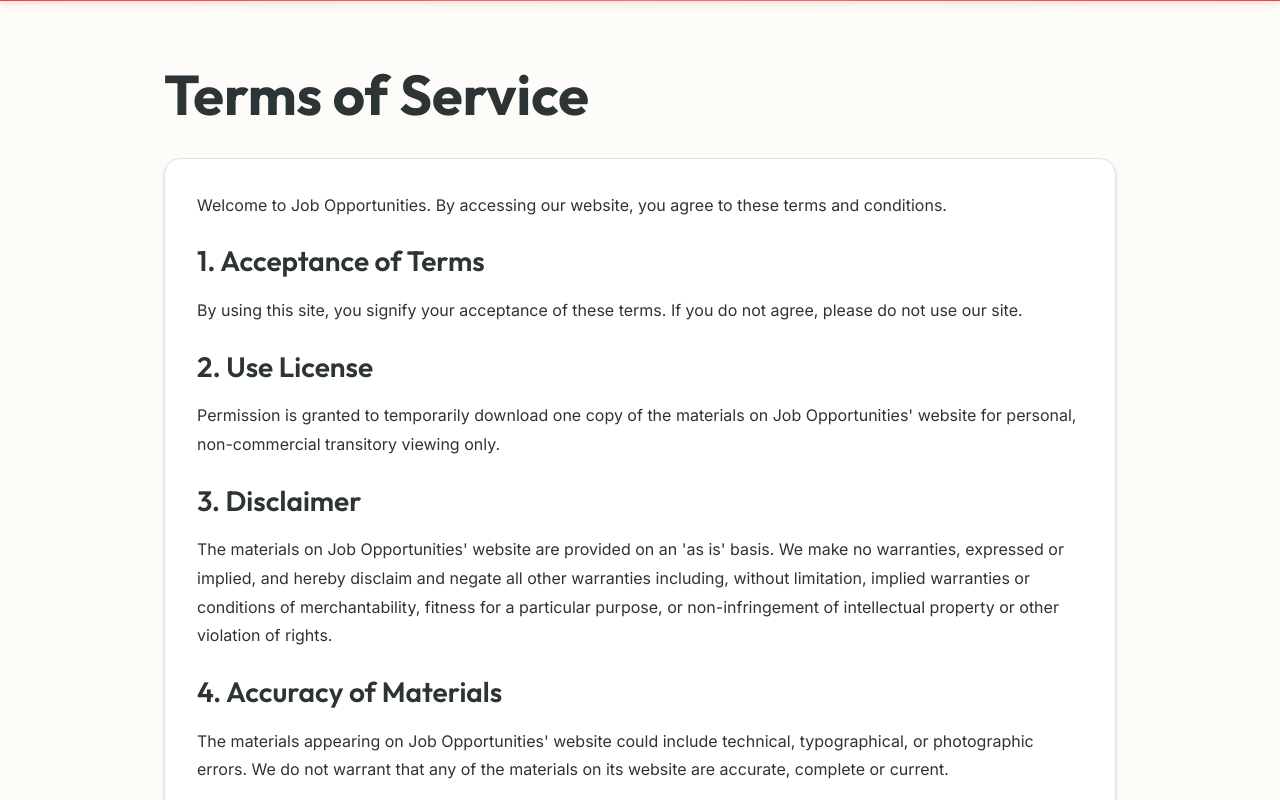
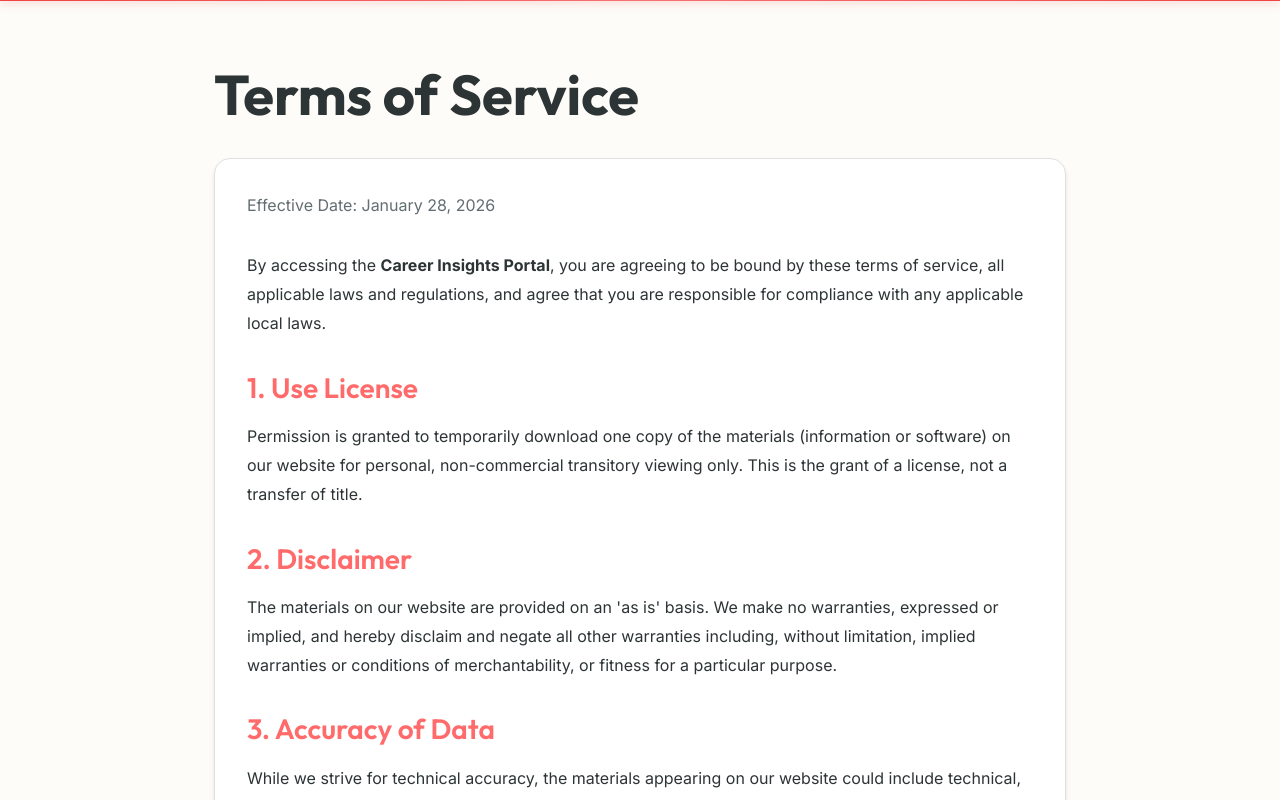
Before and after one commit to yashsm01/googleAdsFrontend, an Angular app: page /terms in a window 1280 px wide. Built offline with nearby package versions, Linux system fonts and the light colour scheme; no server answers.

Commit message:
update new style

```diff
--- a/src/app/app.component.html
+++ b/src/app/app.component.html
@@ -11,6 +11,7 @@
         </div>
 
         <div class="legal-links">
+            <a routerLink="/about">About Us</a>
             <a routerLink="/privacy">Privacy Policy</a>
             <a routerLink="/terms">Terms of Service</a>
             <a routerLink="/contact">Contact Us</a>
--- a/src/app/app.routes.ts
+++ b/src/app/app.routes.ts
@@ -7,6 +7,7 @@
 import { PrivacyComponent } from './components/legal/privacy.component';
 import { TermsComponent } from './components/legal/terms.component';
 import { ContactComponent } from './components/legal/contact.component';
+import { AboutComponent } from './components/legal/about.component';
 
 export const routes: Routes = [
     {
@@ -23,6 +24,7 @@
     { path: 'privacy', component: PrivacyComponent },
     { path: 'terms', component: TermsComponent },
     { path: 'contact', component: ContactComponent },
+    { path: 'about', component: AboutComponent },
     { path: '', redirectTo: 'verify', pathMatch: 'full' },
     { path: '**', redirectTo: 'verify' }
 ];
--- /dev/null
+++ b/src/app/components/legal/about.component.ts
@@ -0,0 +1,44 @@
+import { Component } from '@angular/core';
+import { CommonModule } from '@angular/common';
+
+@Component({
+    selector: 'app-about',
+    standalone: true,
+    imports: [CommonModule],
+    template: `
+    <div class="container" style="padding: 4rem 1.5rem; max-width: 900px;">
+      <h1 class="outfit" style="margin-bottom: 2rem; color: var(--secondary-color);">About Career Insights Portal</h1>
+
+      <div class="card" style="line-height: 1.8; font-size: 1.1rem;">
+        <p style="margin-bottom: 1.5rem;">
+          Welcome to the <strong>Career Insights Portal</strong>, a specialized digital publication dedicated to technical market analysis, professional ROI scaling, and high-yield recruitment trends in the 2026 global economy.
+        </p>
+
+        <h2 class="outfit" style="margin-top: 2rem; color: var(--primary-color);">Our Mission</h2>
+        <p style="margin-bottom: 1.5rem;">
+          In a rapidly shifting labor market, raw job data is no longer enough. Our mission is to provide <strong>Editorial-Grade Analysis</strong> that helps professionals understand the financial and technical mechanics behind niche industries—starting with the booming specialty coffee and hospitality sectors in India.
+        </p>
+
+        <h2 class="outfit" style="margin-top: 2rem; color: var(--primary-color);">What We Do</h2>
+        <ul style="margin-bottom: 1.5rem; padding-left: 1.5rem;">
+          <li><strong>Quantitative Market Research:</strong> We analyze EPC (Earnings Per Customer) and CPA (Career Performance Authority) metrics to determine true career value.</li>
+          <li><strong>Technical Auditing:</strong> We deep-dive into the technical skills required for 2026 roles, from sensory sensory analysis to digital inventory management.</li>
+          <li><strong>Safety Verification:</strong> We provide guidance on navigating the job market safely to avoid recruitment fraud and unauthorized data collection.</li>
+        </ul>
+
+        <h2 class="outfit" style="margin-top: 2rem; color: var(--primary-color);">Editorial Standards</h2>
+        <p style="margin-bottom: 1.5rem;">
+          All content published on this portal undergoes a rigorous verification process. We cross-reference publicly available data with independent industry benchmarks to ensure our readers receive accurate, high-authority information.
+        </p>
+
+        <div style="background: var(--bg-color); padding: 2rem; border-radius: 12px; margin-top: 3rem; text-align: center;">
+          <h3 class="outfit" style="color: var(--secondary-color);">Independent Analysis</h3>
+          <p style="margin: 0; font-size: 0.95rem; color: var(--text-muted);">
+            We are an independent publication. We do not accept payment for job listings or employee endorsements, ensuring our reviews and analysis remain 100% objective.
+          </p>
+        </div>
+      </div>
+    </div>
+  `
+})
+export class AboutComponent { }
--- a/src/app/components/legal/contact.component.ts
+++ b/src/app/components/legal/contact.component.ts
@@ -1,25 +1,25 @@
 import { Component } from '@angular/core';
 
 @Component({
-    selector: 'app-contact',
-    standalone: true,
-    template: `
+  selector: 'app-contact',
+  standalone: true,
+  template: `
     <div class="container" style="padding: 4rem 1.5rem;">
-      <h1 style="margin-bottom: 2rem;">Contact Us</h1>
-      <div class="card" style="max-width: 600px; margin: 0 auto; text-align: center;">
-        <p style="margin-bottom: 2rem; color: var(--text-muted);">Have questions about job opportunities or carrier growth? Reach out to our team.</p>
+      <h1 class="outfit" style="margin-bottom: 2rem; text-align: center;">Contact Editorial Team</h1>
+      <div class="card" style="max-width: 600px; margin: 0 auto; text-align: center; border-top: 5px solid var(--primary-color);">
+        <p style="margin-bottom: 2rem; color: var(--text-muted); font-size: 1.1rem;">Have questions about our technical market analysis or career growth reports? Our editorial team is here to help.</p>
 
         <div style="background: var(--bg-color); padding: 2rem; border-radius: 12px; margin-bottom: 2rem;">
-          <h3 style="color: var(--primary-color);">Email Support</h3>
-          <p style="font-size: 1.2rem; font-weight: 600; margin: 1rem 0;">ym21021998&#64;gmail.com</p>
+          <h3 class="outfit" style="color: var(--primary-color); margin-bottom: 0.5rem;">Email Inquiry</h3>
+          <p style="font-size: 1.25rem; font-weight: 700; color: var(--secondary-color); margin: 0;">ym21021998&#64;gmail.com</p>
         </div>
 
-        <a href="mailto:ym21021998&#64;gmail.com" class="btn btn-primary" style="width: 100%;">
-          Send Us a Message
+        <a href="mailto:ym21021998&#64;gmail.com" class="btn btn-primary" style="width: 100%; padding: 1rem; font-weight: 600;">
+          CONTACT EDITORIAL TEAM
         </a>
 
         <p style="margin-top: 2rem; font-size: 0.9rem; color: var(--text-muted);">
-          We typically respond within 24-48 business hours.
+          Technical inquiries are typically processed within 24-48 business hours.
         </p>
       </div>
     </div>
--- a/src/app/components/legal/privacy.component.ts
+++ b/src/app/components/legal/privacy.component.ts
@@ -1,25 +1,27 @@
 import { Component } from '@angular/core';
 
 @Component({
-    selector: 'app-privacy',
-    standalone: true,
-    template: `
-    <div class="container" style="padding: 4rem 1.5rem;">
-      <h1 style="margin-bottom: 2rem;">Privacy Policy</h1>
-      <div class="card" style="line-height: 1.8;">
-        <p>Your privacy is important to us. It is Job Opportunities' policy to respect your privacy regarding any information we may collect from you across our website.</p>
+  selector: 'app-privacy',
+  standalone: true,
+  template: `
+    <div class="container" style="padding: 4rem 1.5rem; max-width: 900px;">
+      <h1 class="outfit" style="margin-bottom: 2rem;">Privacy Policy</h1>
+      <div class="card" style="line-height: 1.8; font-size: 1rem;">
+        <p style="color: var(--text-muted); margin-bottom: 2rem;">Last Updated: January 28, 2026</p>
 
-        <h3 style="margin-top: 1.5rem;">Information We Collect</h3>
-        <p>We only ask for personal information when we truly need it to provide a service to you. We collect it by fair and lawful means, with your knowledge and consent.</p>
+        <p>At <strong>Career Insights Portal</strong>, accessible from our primary domain, one of our main priorities is the privacy of our visitors. This Privacy Policy document contains types of information that is collected and recorded by us and how we use it.</p>
 
-        <h3 style="margin-top: 1.5rem;">Cookies and Web Beacons</h3>
-        <p>Like any other website, Job Opportunities uses 'cookies'. These cookies are used to store information including visitors' preferences, and the pages on the website that the visitor accessed or visited. The information is used to optimize the users' experience by customizing our web page content based on visitors' browser type and/or other information.</p>
+        <h3 class="outfit" style="margin-top: 2rem; color: var(--primary-color);">Information We Collect</h3>
+        <p>We do not collect any personal identification information (PII) unless you explicitly contact us via email. We collect standard web log data, including IP addresses and browser types, solely for the purpose of technical analysis and anti-fraud measures.</p>
 
-        <h3 style="margin-top: 1.5rem;">Google DoubleClick DART Cookie</h3>
-        <p>Google is one of a third-party vendor on our site. It also uses cookies, known as DART cookies, to serve ads to our site visitors based upon their visit to our site and other sites on the internet.</p>
+        <h3 class="outfit" style="margin-top: 2rem; color: var(--primary-color);">Google DoubleClick DART Cookie</h3>
+        <p>Google is one of a third-party vendor on our site. It also uses cookies, known as DART cookies, to serve ads to our site visitors based upon their visit to our site and other sites on the internet. However, visitors may choose to decline the use of DART cookies by visiting the Google ad and content network Privacy Policy.</p>
 
-        <h3 style="margin-top: 1.5rem;">Our Advertising Partners</h3>
-        <p>Some of advertisers on our site may use cookies and web beacons. Our advertising partners include Google AdSense.</p>
+        <h3 class="outfit" style="margin-top: 2rem; color: var(--primary-color);">Advertising Partners Privacy Policies</h3>
+        <p>Third-party ad servers or ad networks use technologies like cookies, JavaScript, or Web Beacons that are used in their respective advertisements and links that appear on our site, which are sent directly to users' browser. They automatically receive your IP address when this occurs. These technologies are used to measure the effectiveness of their advertising campaigns and/or to personalize the advertising content that you see on websites that you visit.</p>
+
+        <h3 class="outfit" style="margin-top: 2rem; color: var(--primary-color);">CCPA & GDPR Compliance</h3>
+        <p>We respect your data rights. You have the right to request access, rectification, or erasure of any data we might have stored (limited to your email if you contact us). For any requests, please visit our <a routerLink="/contact">Contact Page</a>.</p>
       </div>
     </div>
   `
--- a/src/app/components/legal/terms.component.ts
+++ b/src/app/components/legal/terms.component.ts
@@ -1,25 +1,24 @@
 import { Component } from '@angular/core';
 
 @Component({
-    selector: 'app-terms',
-    standalone: true,
-    template: `
-    <div class="container" style="padding: 4rem 1.5rem;">
-      <h1 style="margin-bottom: 2rem;">Terms of Service</h1>
-      <div class="card" style="line-height: 1.8;">
-        <p>Welcome to Job Opportunities. By accessing our website, you agree to these terms and conditions.</p>
+  selector: 'app-terms',
+  standalone: true,
+  template: `
+    <div class="container" style="padding: 4rem 1.5rem; max-width: 900px;">
+      <h1 class="outfit" style="margin-bottom: 2rem;">Terms of Service</h1>
+      <div class="card" style="line-height: 1.8; font-size: 1rem;">
+        <p style="color: var(--text-muted); margin-bottom: 2rem;">Effective Date: January 28, 2026</p>
 
-        <h3 style="margin-top: 1.5rem;">1. Acceptance of Terms</h3>
-        <p>By using this site, you signify your acceptance of these terms. If you do not agree, please do not use our site.</p>
+        <p>By accessing the <strong>Career Insights Portal</strong>, you are agreeing to be bound by these terms of service, all applicable laws and regulations, and agree that you are responsible for compliance with any applicable local laws.</p>
 
-        <h3 style="margin-top: 1.5rem;">2. Use License</h3>
-        <p>Permission is granted to temporarily download one copy of the materials on Job Opportunities' website for personal, non-commercial transitory viewing only.</p>
+        <h3 class="outfit" style="margin-top: 2rem; color: var(--primary-color);">1. Use License</h3>
+        <p>Permission is granted to temporarily download one copy of the materials (information or software) on our website for personal, non-commercial transitory viewing only. This is the grant of a license, not a transfer of title.</p>
 
-        <h3 style="margin-top: 1.5rem;">3. Disclaimer</h3>
-        <p>The materials on Job Opportunities' website are provided on an 'as is' basis. We make no warranties, expressed or implied, and hereby disclaim and negate all other warranties including, without limitation, implied warranties or conditions of merchantability, fitness for a particular purpose, or non-infringement of intellectual property or other violation of rights.</p>
+        <h3 class="outfit" style="margin-top: 2rem; color: var(--primary-color);">2. Disclaimer</h3>
+        <p>The materials on our website are provided on an 'as is' basis. We make no warranties, expressed or implied, and hereby disclaim and negate all other warranties including, without limitation, implied warranties or conditions of merchantability, or fitness for a particular purpose.</p>
 
-        <h3 style="margin-top: 1.5rem;">4. Accuracy of Materials</h3>
-        <p>The materials appearing on Job Opportunities' website could include technical, typographical, or photographic errors. We do not warrant that any of the materials on its website are accurate, complete or current.</p>
+        <h3 class="outfit" style="margin-top: 2rem; color: var(--primary-color);">3. Accuracy of Data</h3>
+        <p>While we strive for technical accuracy, the materials appearing on our website could include technical, typographical, or photographic errors. We do not warrant that any of the materials on its website are accurate, complete or current.</p>
       </div>
     </div>
   `
```
Also changed, not shown: 1 other file (tests, documents, lock files or other folders).
